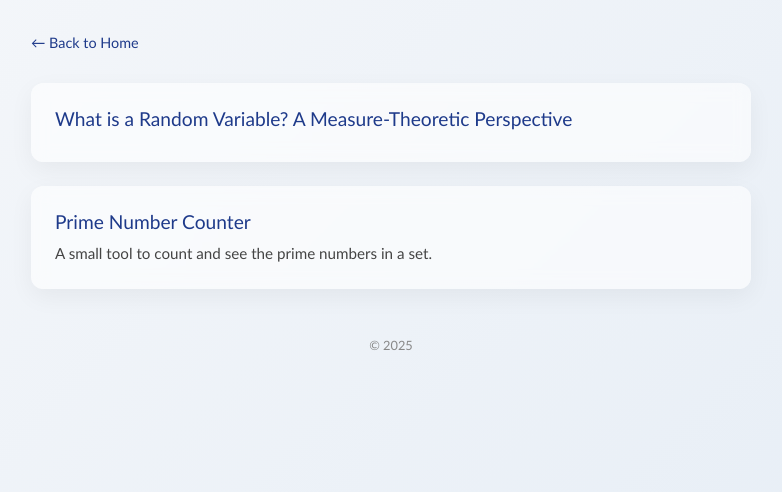
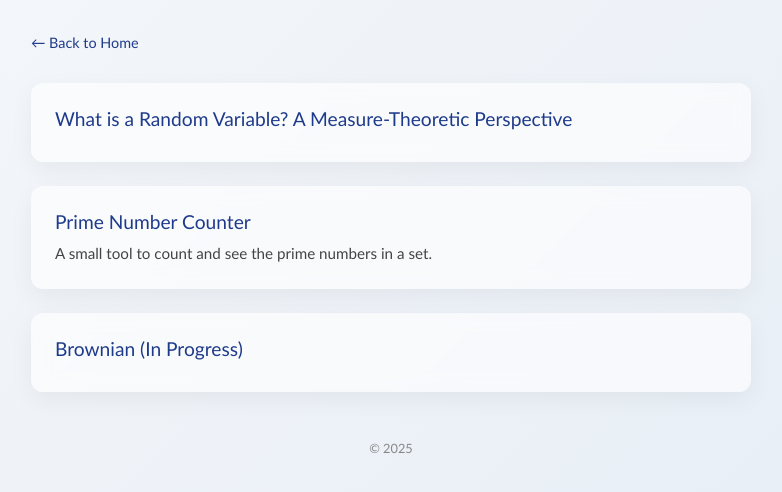
Before and after one commit to etemuulen/etemuulen.github.io, a plain HTML site: page projects.html in a window 1280 px wide. Shown: the whole page, without its empty margins (249-1031 px from the left). Drawn offline with nearby package versions, Linux system fonts and the light colour scheme.

Commit message:
Update projects.html
added a tab for brownian.html

```diff
--- a/projects.html
+++ b/projects.html
@@ -133,6 +133,12 @@
         <p>A small tool to count and see the prime numbers in a set.</p>
       </a>
     </div>
+
+     <div class="project">
+      <a href="/projects/Brownian.html">
+        <h2>Brownian (In Progress)</h2>
+      </a>
+    </div>
 <!--
     <div class="project">
       <a href="/projects/compactness-boundedness.html">
```
